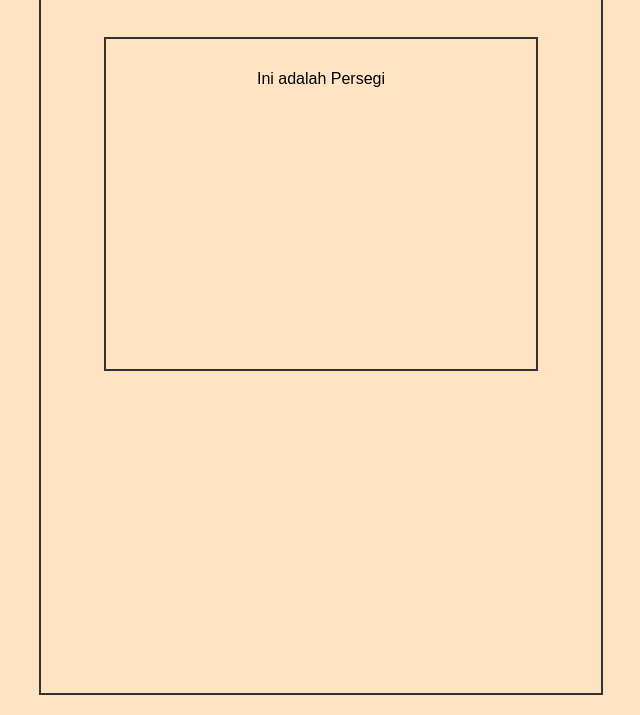
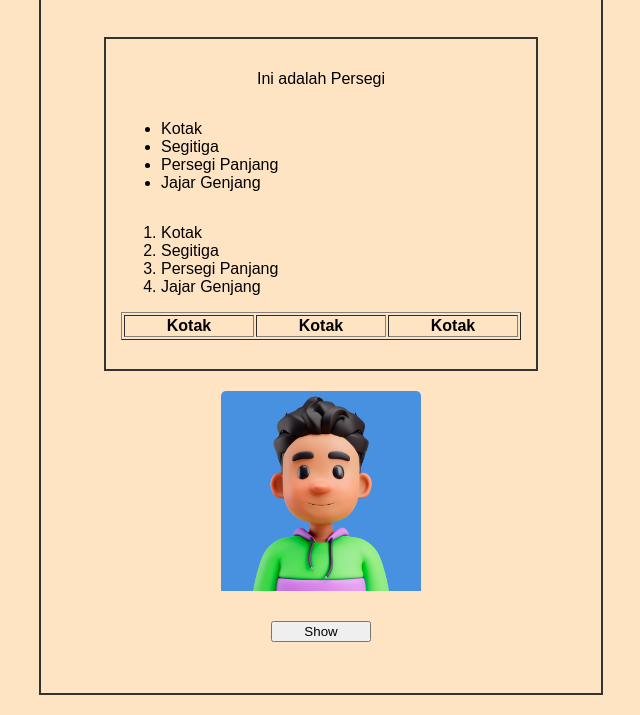
Before and after one commit to MuhamadHilalFakhri/Exercise1_151, a plain HTML site: page index.html in a window 1280 px wide. Shown: the part 139-854 px from the top of the page, without its empty margins (319-959 px from the left). Drawn offline with Linux system fonts and the light colour scheme.

Commit message:
full codingan

```diff
--- a/index.html
+++ b/index.html
@@ -14,3 +14,28 @@
       </h1>
       <div class="kotak">
         <p class="p1">Ini adalah Persegi</p>
+        <ul>
+            <li>Kotak</li>
+            <li>Segitiga</li>
+            <li>Persegi Panjang</li>
+            <li>Jajar Genjang</li>
+        </ul>
+        <ol>
+            <li>Kotak</li>
+            <li>Segitiga</li>
+            <li>Persegi Panjang</li>
+            <li>Jajar Genjang</li>
+        </ol>
+        <table border="1">
+            <tr>
+                <th>Kotak</th>
+                <th>Kotak</th>
+                <th>Kotak</th>
+            </tr>
+        </table>
+      </div>
+      <img src="Testi2.jpg" alt="">
+      <button onclick="show()">Show</button>
+    </div>
+  </body>
+</html>
```
